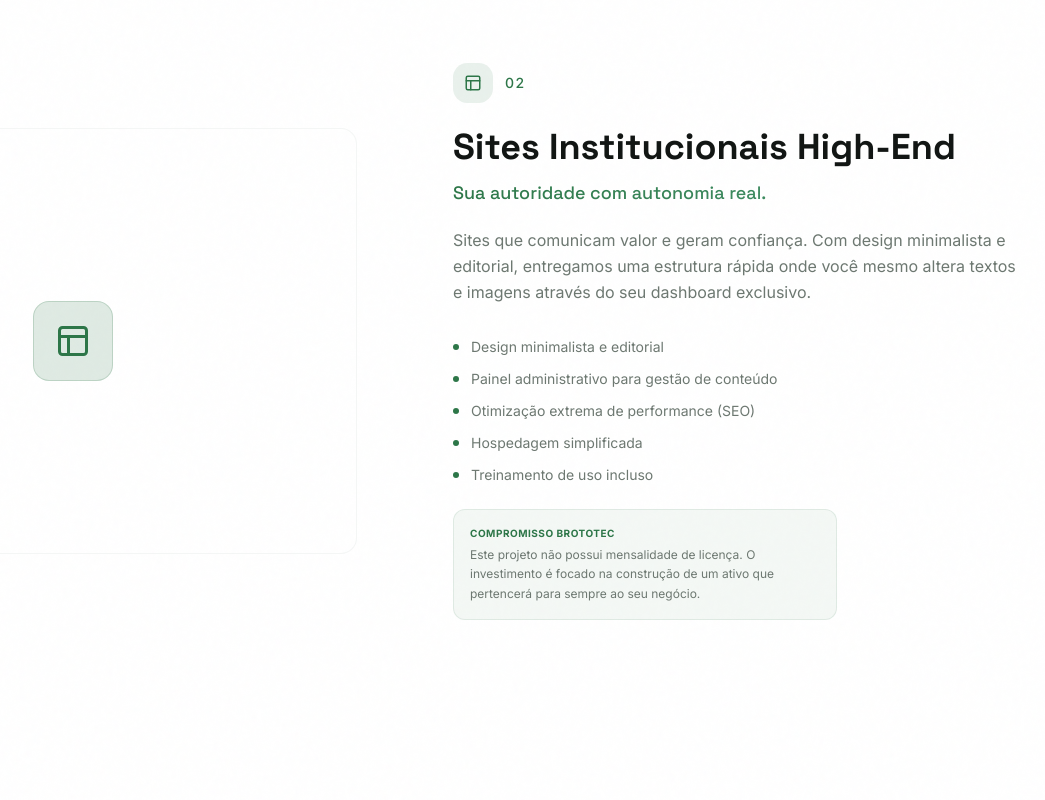
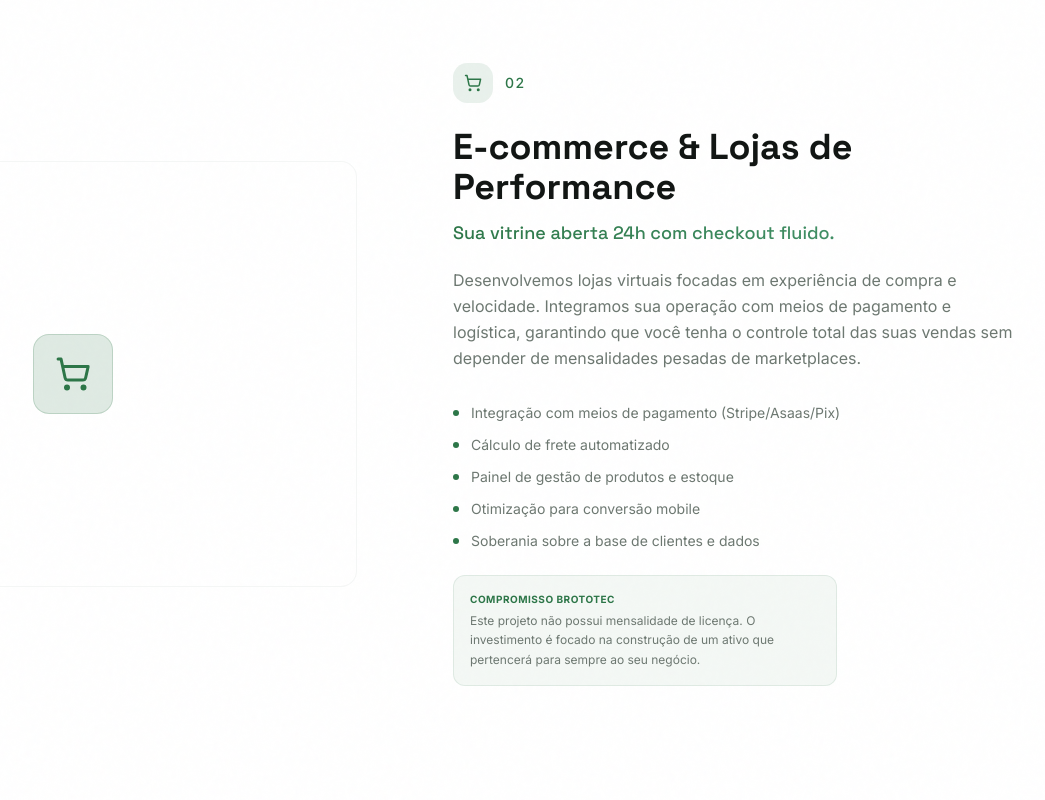
Before and after one commit to marllonpanisset/brototec, a React (Vite) app: page /solucoes in a window 1280 px wide. Shown: the part 1620-2420 px from the top of the page, without its empty margins (235-1280 px from the left). Built offline with nearby package versions, Linux system fonts and the light colour scheme.

Commit message:
ajuste soluções

```diff
--- a/src/pages/Solucoes.jsx
+++ b/src/pages/Solucoes.jsx
@@ -1,4 +1,4 @@
-import { Monitor, ShoppingCart, Database, Layout, Megaphone } from "lucide-react";
+import { Monitor, ShoppingCart, Database, Layout } from "lucide-react";
 import Navbar from "../components/layout/Navbar";
 import Footer from "../components/layout/Footer";
 import CtaSection from "../components/home/CtaSection";
@@ -19,6 +19,20 @@ const services = [
       "Controle de agendamentos e pacientes",
       "Backup diário e segurança de dados",
       "Propriedade total do código-fonte",
+    ],
+  },
+  {
+    icon: ShoppingCart,
+    title: "E-commerce & Lojas de Performance",
+    tagline: "Sua vitrine aberta 24h com checkout fluido.",
+    description:
+      "Desenvolvemos lojas virtuais focadas em experiência de compra e velocidade. Integramos sua operação com meios de pagamento e logística, garantindo que você tenha o controle total das suas vendas sem depender de mensalidades pesadas de marketplaces.",
+    items: [
+      "Integração com meios de pagamento (Stripe/Asaas/Pix)",
+      "Cálculo de frete automatizado",
+      "Painel de gestão de produtos e estoque",
+      "Otimização para conversão mobile",
+      "Soberania sobre a base de clientes e dados",
     ],
   },
   {
@@ -69,7 +83,7 @@ export default function Solucoes() {
         ))}
       </div>
 
-      {/* SOCIAL MEDIA (OPCIONAL) */}
+      {/* SOCIAL MEDIA (OPCIONAL)
       <section className="py-24 border-t border-border/40">
         <div className="max-w-5xl mx-auto px-6">
           <div className="border border-border/40 rounded-2xl p-10 bg-card/30 backdrop-blur-sm space-y-6">
@@ -98,7 +112,7 @@ export default function Solucoes() {
             </div>
           </div>
         </div>
-      </section>
+      </section> */}
 
       <ExplanationBlocks />
 
```
